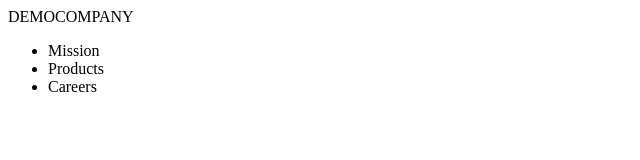
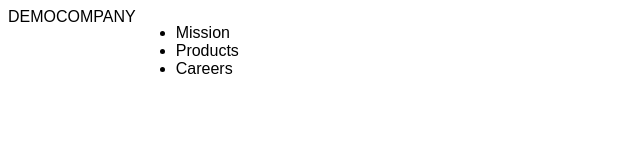
Before and after one commit to dibox-d/DemoCompany, a plain HTML site: page index.html in a window 1280 px wide. Shown: the whole page, without its empty margins (0-640 px from the left). Drawn offline with Linux system fonts and the light colour scheme.

Commit message:
Added first lines of CSS

```diff
--- a/index.html
+++ b/index.html
@@ -10,7 +10,7 @@
 <body>
   <header>
     <div class="logo">DEMOCOMPANY</div>
-    <nav>
+    <nav class="nav-bar">
       <ul>
         <li>Mission</li>
         <li>Products</li>
--- a/styles.css
+++ b/styles.css
@@ -0,0 +1,9 @@
+body {
+    font-family: Arial, Helvetica, sans-serif;
+}
+
+
+header {
+    display: inline-flex;
+    width: height 100px;
+}
```
